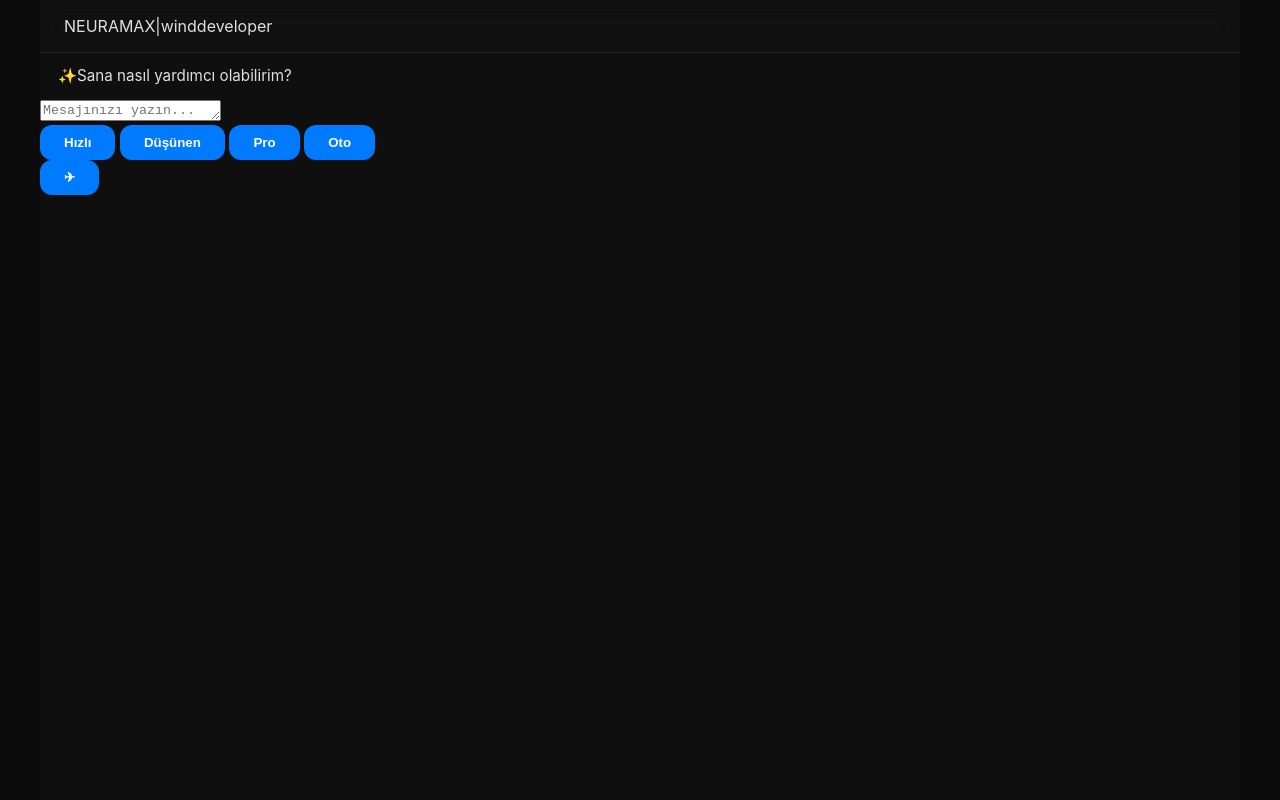
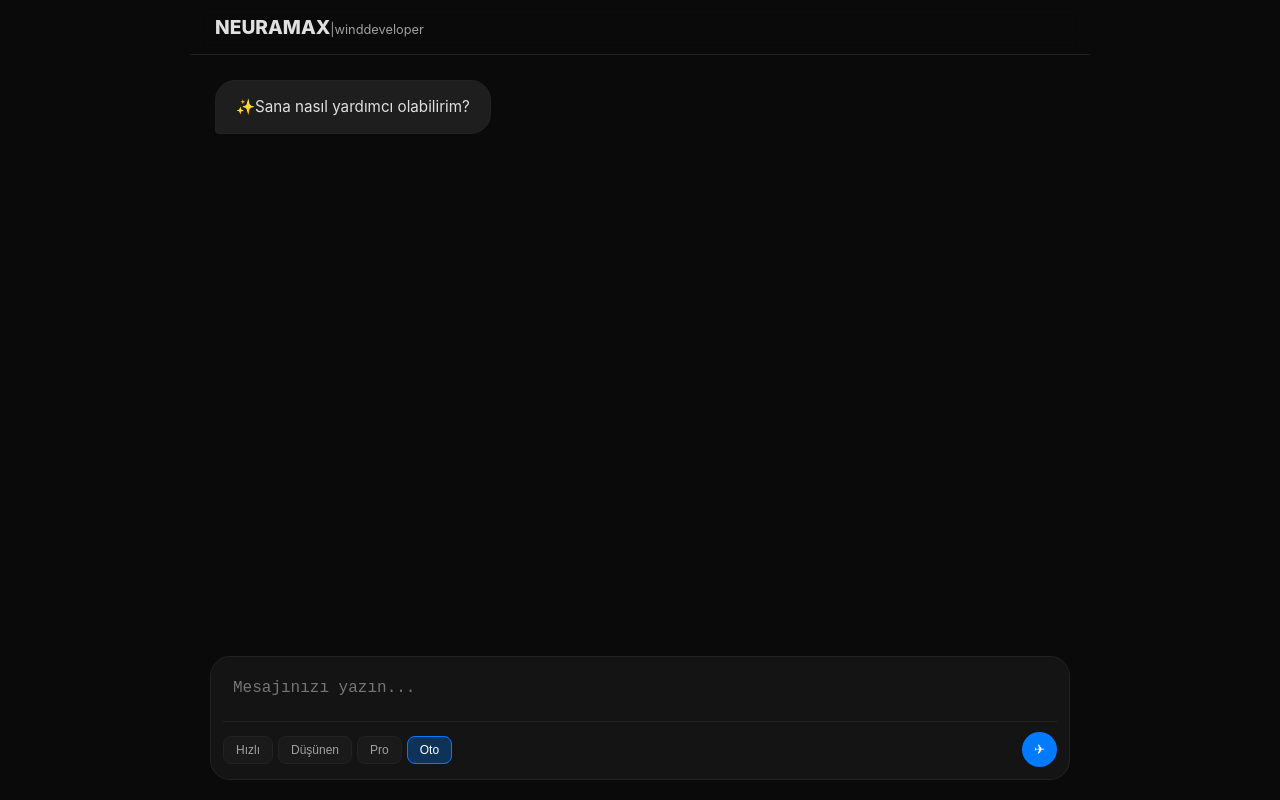
Before and after one commit to muhammedmiracozkan06-pixel/neura, a plain HTML site: page index.html in a window 1280 px wide. Both pictures are taken after a click on the button "Misafir Olarak Devam Et". Drawn offline with Linux system fonts and the light colour scheme.

Commit message:
Update style.css

```diff
--- a/style.css
+++ b/style.css
@@ -1,140 +1,115 @@
-/* Genel Ayarlar */
-* {
-    box-sizing: border-box;
-    transition: all 0.2s ease-in-out;
+:root {
+    --bg-dark: #0a0a0a;
+    --card-bg: #141414;
+    --accent: #007bff;
+    --accent-glow: rgba(0, 123, 255, 0.3);
+    --text-main: #e0e0e0;
+    --text-dim: #a0a0a0;
+    --border: #222;
 }
 
+* { box-sizing: border-box; transition: all 0.2s ease; }
+
 body, html {
-    margin: 0;
-    padding: 0;
-    height: 100%;
-    font-family: 'Inter', 'Segoe UI', Roboto, sans-serif;
-    background-color: #0b0b0b;
-    color: #e0e0e0;
+    margin: 0; padding: 0; height: 100%;
+    font-family: 'Inter', system-ui, -apple-system, sans-serif;
+    background-color: var(--bg-dark); color: var(--text-main);
+    overflow: hidden;
 }
 
-/* Giriş Ekranı (Auth Overlay) */
-#auth-overlay {
-    position: fixed;
-    top: 0;
-    left: 0;
-    width: 100%;
-    height: 100%;
-    background: radial-gradient(circle at center, #1a1a1a 0%, #050505 100%);
-    display: flex;
-    align-items: center;
-    justify-content: center;
-    z-index: 1000;
+/* Auth Overlay */
+.overlay {
+    position: fixed; inset: 0;
+    background: radial-gradient(circle at center, #1a1a1a 0%, #000 100%);
+    display: flex; align-items: center; justify-content: center;
+    z-index: 2000;
 }
 
 .auth-card {
-    background: #121212;
-    padding: 3rem;
-    border-radius: 24px;
-    border: 1px solid #2a2a2a;
-    text-align: center;
-    box-shadow: 0 20px 50px rgba(0, 0, 0, 0.5);
+    background: var(--card-bg); padding: 40px; border-radius: 28px;
+    border: 1px solid var(--border); text-align: center;
+    box-shadow: 0 20px 50px rgba(0,0,0,0.6); width: 90%; max-width: 400px;
 }
 
-/* Ana Uygulama Yapısı */
-#main-app {
-    display: flex;
-    flex-direction: column;
-    height: 100vh;
-    max-width: 1200px;
-    margin: 0 auto;
-    background: #0f0f0f;
+.auth-card h1 { font-size: 2.5rem; letter-spacing: -1px; margin-bottom: 5px; }
+.auth-card h1 span { color: var(--accent); }
+.auth-card p { color: var(--text-dim); margin-bottom: 30px; font-size: 0.9rem; }
+
+.divider { margin: 20px 0; color: #444; font-size: 0.8rem; text-transform: uppercase; }
+
+/* Main App Layout */
+.app-container {
+    display: flex; flex-direction: column; height: 100vh;
+    max-width: 900px; margin: 0 auto; background: var(--bg-dark);
 }
 
 header {
-    padding: 1rem 1.5rem;
-    background: rgba(18, 18, 18, 0.8);
-    backdrop-filter: blur(10px);
-    display: flex;
-    justify-content: space-between;
-    align-items: center;
-    border-bottom: 1px solid #222;
+    padding: 15px 25px; display: flex; justify-content: space-between;
+    align-items: center; border-bottom: 1px solid var(--border);
+    background: rgba(10, 10, 10, 0.8); backdrop-filter: blur(10px);
 }
 
-/* Mesajlaşma Alanı */
-#chat-container {
-    flex: 1;
-    overflow-y: auto;
-    padding: 24px;
-    display: flex;
-    flex-direction: column;
-    gap: 16px;
-    scrollbar-width: thin;
-    scrollbar-color: #333 transparent;
+.logo { font-weight: 800; font-size: 1.2rem; }
+.logo span { color: var(--text-dim); font-weight: 400; font-size: 0.8rem; }
+
+.user-header { display: none; align-items: center; gap: 10px; }
+#user-pfp { width: 32px; height: 32px; border-radius: 50%; border: 1px solid var(--accent); }
+
+/* Chat Area */
+.chat-box {
+    flex: 1; overflow-y: auto; padding: 25px;
+    display: flex; flex-direction: column; gap: 20px;
+    scrollbar-width: none;
 }
 
-/* Mesaj Balonları */
 .msg {
-    padding: 12px 18px;
-    border-radius: 18px;
-    max-width: 75%;
-    line-height: 1.5;
-    font-size: 0.95rem;
-    word-wrap: break-word;
+    padding: 14px 20px; border-radius: 20px; line-height: 1.6;
+    max-width: 85%; font-size: 0.95rem; animation: fadeIn 0.3s ease;
 }
 
-.user {
-    align-self: flex-end;
-    background: linear-gradient(135deg, #007bff, #0056b3);
-    color: white;
-    border-bottom-right-radius: 4px;
-    box-shadow: 0 4px 12px rgba(0, 123, 255, 0.2);
+@keyframes fadeIn { from { opacity: 0; transform: translateY(10px); } to { opacity: 1; transform: translateY(0); } }
+
+.user { align-self: flex-end; background: var(--accent); color: white; border-bottom-right-radius: 4px; }
+.bot { align-self: flex-start; background: #1e1e1e; border: 1px solid var(--border); border-bottom-left-radius: 4px; }
+
+/* Input & Footer */
+footer { padding: 20px; background: linear-gradient(transparent, var(--bg-dark) 20%); }
+
+.input-container {
+    background: var(--card-bg); border: 1px solid var(--border);
+    border-radius: 20px; padding: 12px;
 }
 
-.ai {
-    align-self: flex-start;
-    background: #1e1e1e;
-    border: 1px solid #2d2d2d;
-    color: #efefef;
-    border-bottom-left-radius: 4px;
+textarea {
+    width: 100%; background: transparent; border: none; color: white;
+    padding: 10px; resize: none; outline: none; font-size: 1rem;
+    max-height: 150px;
 }
 
-/* Giriş Alanı */
-.input-area {
-    padding: 20px;
-    background: #121212;
-    display: flex;
-    gap: 12px;
-    border-top: 1px solid #222;
+.bottom-bar {
+    display: flex; justify-content: space-between; align-items: center;
+    margin-top: 10px; padding-top: 10px; border-top: 1px solid #222;
 }
 
-input {
-    flex: 1;
-    padding: 14px 18px;
-    border-radius: 12px;
-    border: 1px solid #333;
-    background: #1a1a1a;
-    color: white;
-    font-size: 1rem;
-    outline: none;
+.model-buttons { display: flex; gap: 5px; }
+
+.model-buttons button {
+    background: #1a1a1a; border: 1px solid var(--border); color: var(--text-dim);
+    padding: 6px 12px; border-radius: 8px; cursor: pointer; font-size: 0.75rem;
 }
 
-input:focus {
-    border-color: #007bff;
-    background: #222;
+.model-buttons button.active {
+    background: var(--accent-glow); border-color: var(--accent); color: white;
 }
 
-button {
-    padding: 10px 24px;
-    background: #007bff;
-    color: white;
-    border: none;
-    border-radius: 12px;
-    font-weight: 600;
-    cursor: pointer;
+#send-btn {
+    background: var(--accent); color: white; border: none;
+    width: 35px; height: 35px; border-radius: 50%; cursor: pointer;
 }
 
-button:hover {
-    background: #0069d9;
-    transform: translateY(-1px);
-    box-shadow: 0 4px 12px rgba(0, 123, 255, 0.3);
+#send-btn:hover { transform: scale(1.1); box-shadow: 0 0 15px var(--accent-glow); }
+
+.guest-btn {
+    width: 100%; padding: 12px; border-radius: 12px; border: 1px solid #333;
+    background: transparent; color: white; cursor: pointer; font-weight: 600;
 }
-
-button:active {
-    transform: translateY(0);
-}
```
